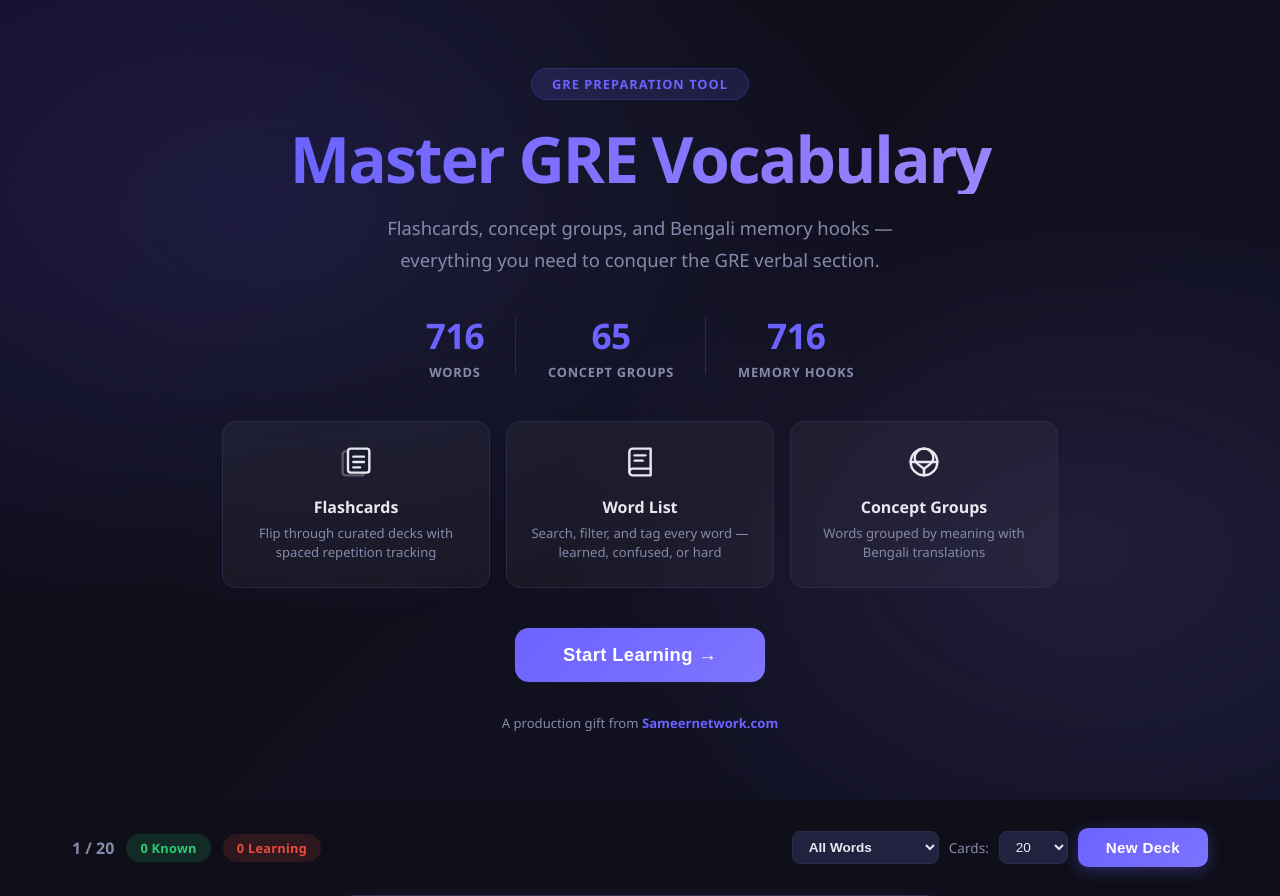
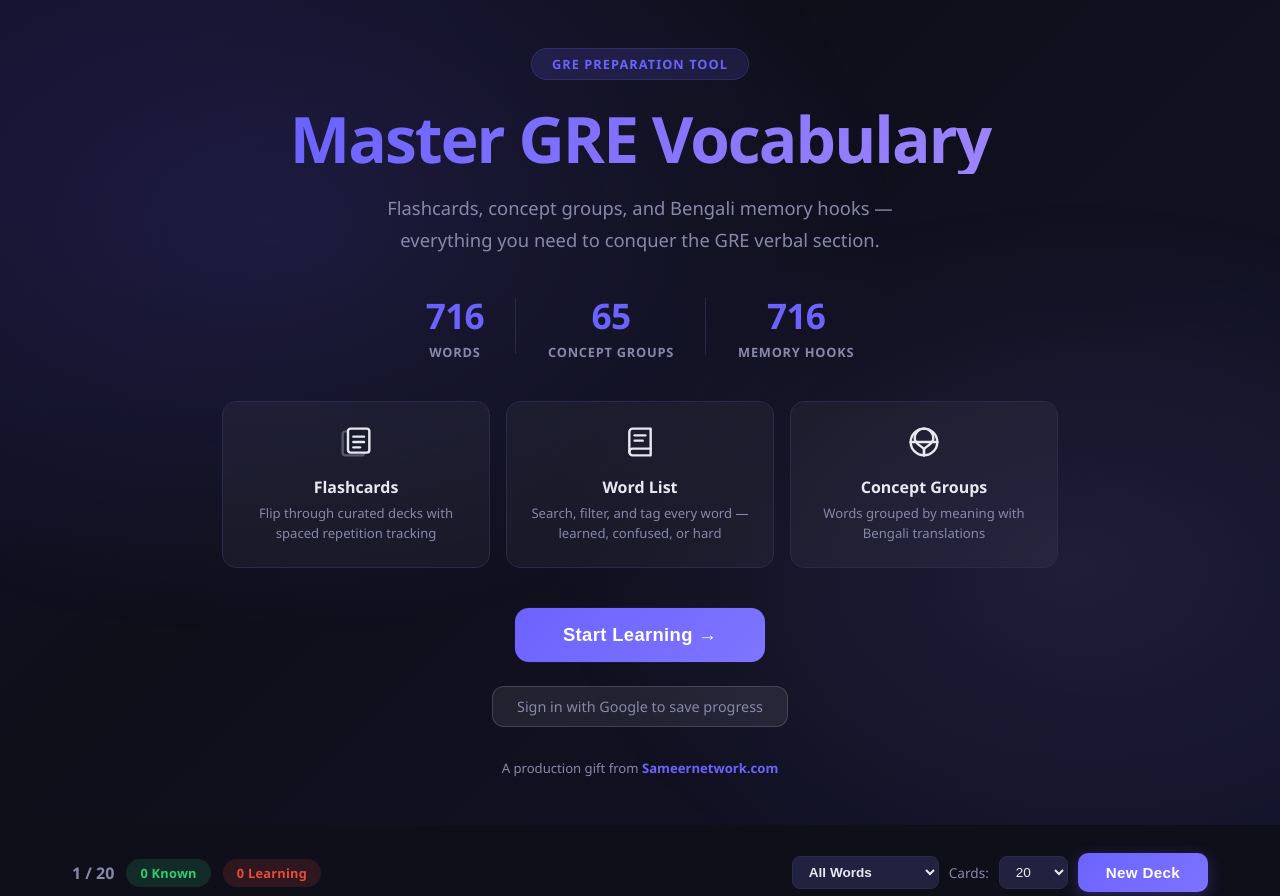
Before and after one commit to mahdeensam/GRE_vocab, a Flask app: page / in a window 1280 px wide. Shown: the top 896 px of the page. Run offline with Flask 3, Linux system fonts and the light colour scheme.

Commit message:
Render sign-in button server-side so it's always visible
The sign-in link was only injected by JavaScript after checkAuth()
completed. If the /auth/me fetch was slow (e.g. DB cold start),
the button never appeared. Now it's in the HTML by default and
JS upgrades it to a user menu when authenticated.

Co-Authored-By: Claude Opus 4.6 <noreply@anthropic.com>

```diff
--- a/templates/index.html
+++ b/templates/index.html
@@ -56,7 +56,7 @@
       </div>
     </div>
     <button class="hero-cta" id="hero-cta">Start Learning &rarr;</button>
-    <div id="hero-auth" class="hero-auth"></div>
+    <div id="hero-auth" class="hero-auth"><a href="/auth/google" class="hero-sign-in">Sign in with Google to save progress</a></div>
     <div class="hero-attribution">A production gift from <strong>Sameernetwork.com</strong></div>
   </div>
 </section>
@@ -70,7 +70,7 @@
   </div>
   <div class="nav-right">
     <div class="nav-stats">{{ total }} words</div>
-    <div id="auth-section"></div>
+    <div id="auth-section"><a href="/auth/google" class="sign-in-btn">Sign In</a></div>
     <button class="theme-toggle" id="theme-toggle" title="Toggle theme"></button>
   </div>
 </nav>
```
